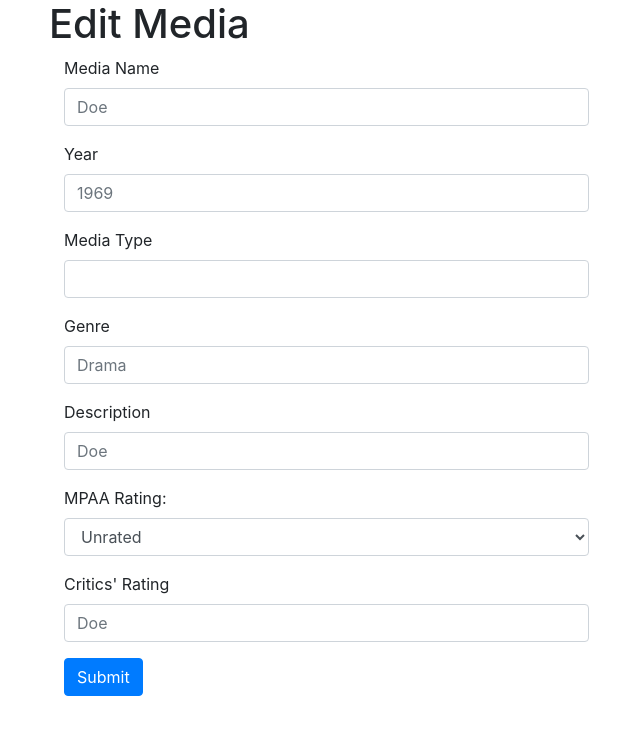
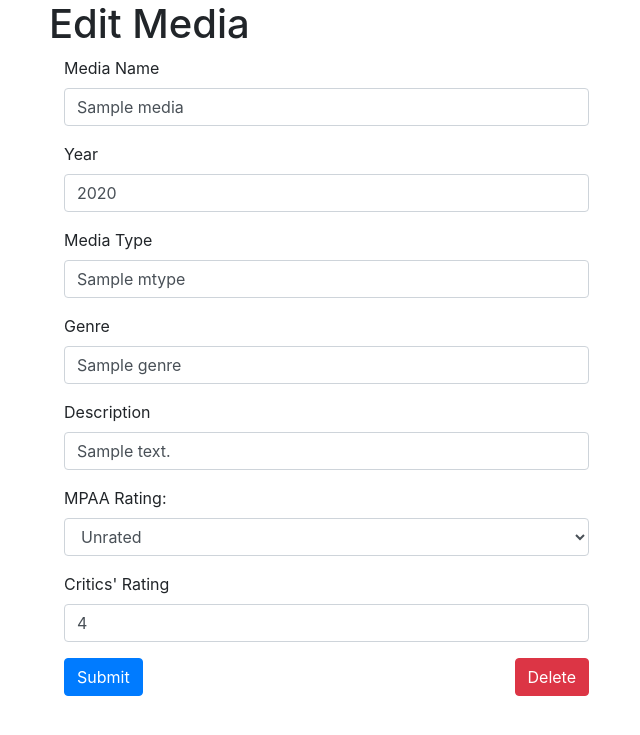
Before and after one commit to chadbaily/CS4750-Project, a Django app: template web/db_website/templates/edit-media.block.html in a window 1280 px wide. Shown: the top 735 px of the page, without its empty margins (36-676 px from the left). Run offline with Django 3.2, Linux system fonts and the light colour scheme; the template is opened without the code that fills it: most values are stand-ins (such as "Sample title", 1, 10 or a date in 2020); some libraries are stand-ins or nearby versions.

Commit message:
update and delete media

```diff
--- a/web/db_website/templates/edit-media.block.html
+++ b/web/db_website/templates/edit-media.block.html
@@ -14,15 +14,23 @@
         aria-describedby="media_nameHelp"
         placeholder="Doe"
         name="media_name"
+        value="{{media.media_name}}"
       />
     </div>
     <div class="form-group">
-      <label for="dob">Year</label>
-      <input type="text" class="form-control" id="year" name="year" placeholder="1969"/>
+      <label for="year">Year</label>
+      <input
+        type="text"
+        class="form-control"
+        id="year"
+        name="year"
+        placeholder="1969"
+        value="{{media.year}}"
+      />
     </div>
     <div class="form-group">
       <label for="mtype">Media Type</label>
-      <input type="text" class="form-control" id="mtype" name="mtype" />
+      <input type="text" class="form-control" id="mtype" name="mtype" value="{{media.mtype}}" />
     </div>
     <div class="form-group">
       <label for="Genre">Genre</label>
@@ -33,6 +41,7 @@
         aria-describedby="genreHelp"
         placeholder="Drama"
         name="genre"
+        value="{{media.genre}}"
       />
     </div>
     <div class="form-group">
@@ -44,11 +53,12 @@
         aria-describedby="descriptionHelp"
         placeholder="Doe"
         name="description"
+        value="{{media.description}}"
       />
     </div>
     <div class="form-group">
       <label for="media_name">MPAA Rating:</label>
-      <select class="form-control" id="mpaa_rating"  name="mpaa_rating">
+      <select class="form-control" id="mpaa_rating" name="mpaa_rating" value="{{media.rating}}">
         <option value="Unrated"> Unrated </option>
         <option value="NC-17"> NC-17 </option>
         <option value="R"> R </option>
@@ -66,9 +76,13 @@
         aria-describedby="crit_ratingHelp"
         placeholder="Doe"
         name="crit_rating"
+        value="{{media.critic_rating}}"
       />
     </div>
     <button type="submit" class="btn btn-primary">Submit</button>
+    <a href="/media/delete/{{ media.pk }}/" class="btn btn-danger right-button"
+      >Delete</a
+    >
   </form>
 </div>
 
--- a/web/db_website/urls.py
+++ b/web/db_website/urls.py
@@ -23,7 +23,8 @@ urlpatterns = [
     url(r'^crews/edit/(?P<pk>[0-9]+)/submit/',
         views.update_crew, name='update_crew'),
     url(r'^crews/edit/(?P<pk>[0-9]+)/$', views.edit_crews, name='edit_crew'),
-    url(r'^crews/delete/(?P<pk>[0-9]+)/$', views.delete_crew, name='delete_crew'),
+    url(r'^crews/delete/(?P<pk>[0-9]+)/$',
+        views.delete_crew, name='delete_crew'),
     url(r'^crews/create/submit/$', views.submit_create_crew,
         name='submit_create_crew'),
     url(r'^crews/create/$', views.create_crew, name='create_crew'),
@@ -34,6 +35,8 @@ urlpatterns = [
     url(r'^media/edit/(?P<pk>[0-9]+)/submit/',
         views.update_media, name='update_media'),
     url(r'^media/edit/(?P<pk>[0-9]+)/$', views.edit_media, name='edit_media'),
+    url(r'^media/delete/(?P<pk>[0-9]+)/$',
+        views.delete_media, name='delete_media'),
     url(r'^media/info/(?P<pk>[0-9]+)/$', views.info_media, name='info_media'),
     url(r'^media/create/submit/$', views.submit_create_media,
         name='submit_create_media'),
```
Also changed, not shown: web/db_website/views.py (+69 -1 lines).
